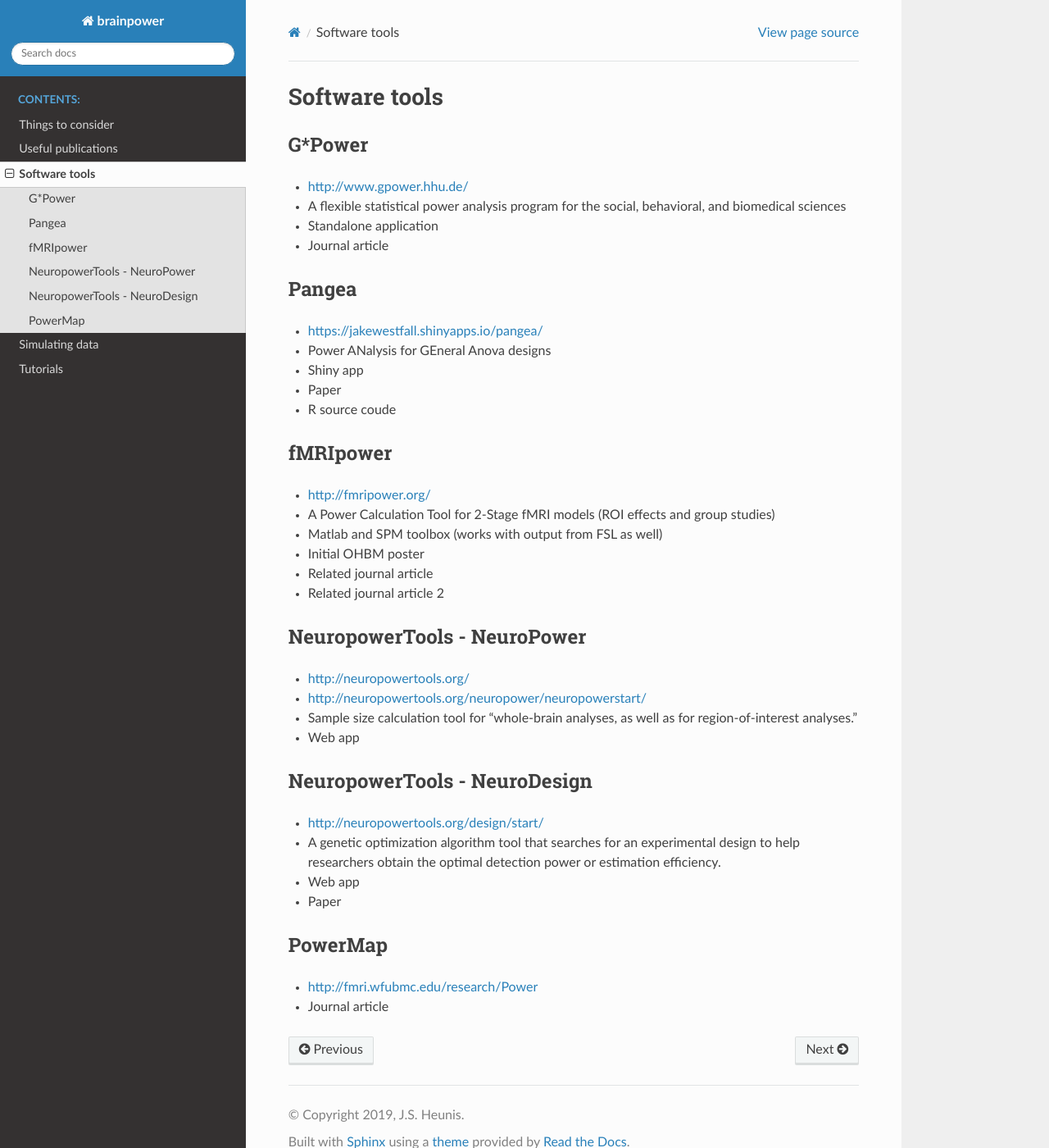
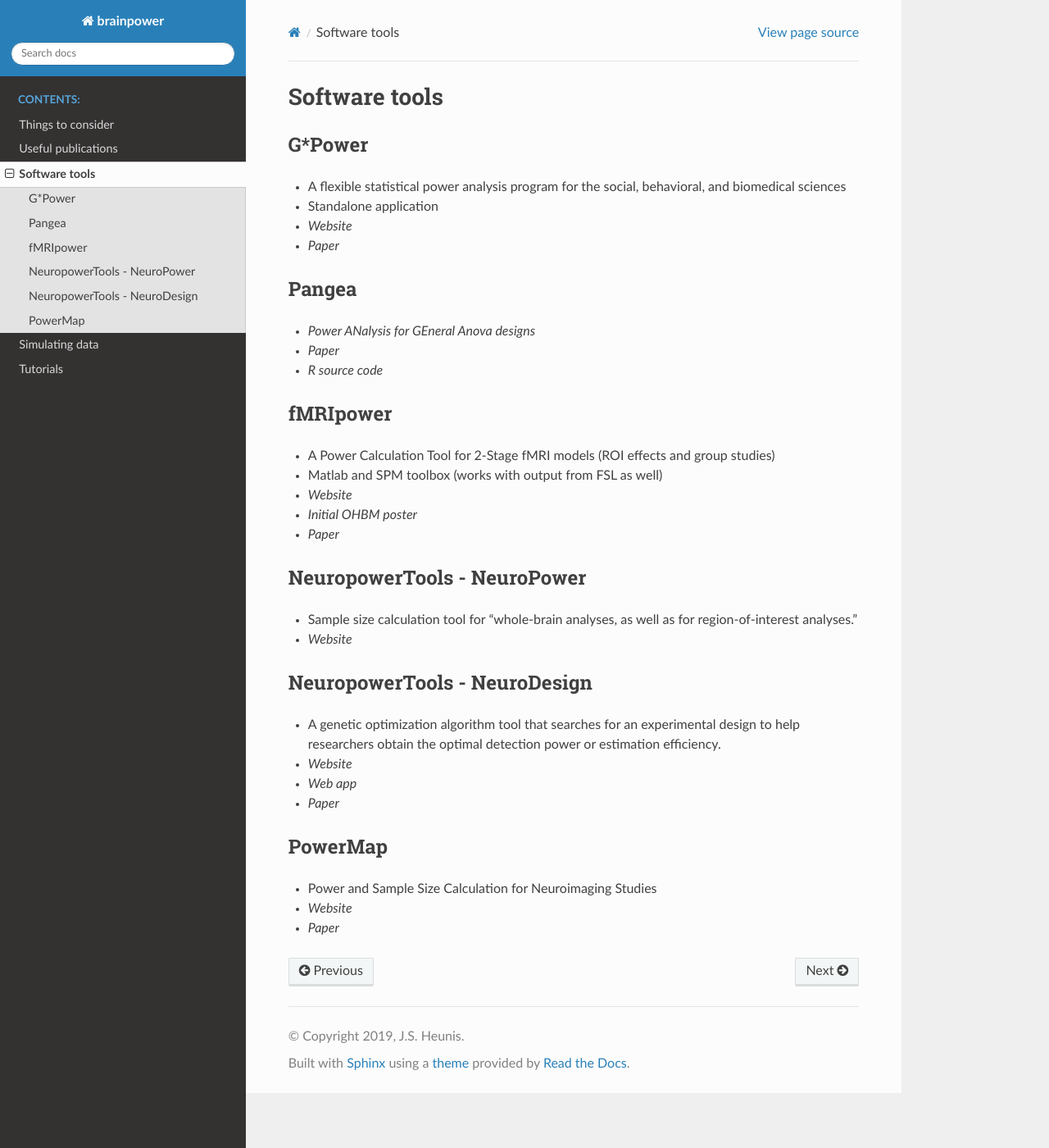
Before and after one commit to jsheunis/brainpower, a Sphinx documentation site: the page built from docs/software_tools.rst, in a window 1280 px wide and 1400 px high. Shown: the whole window at 82% size. Built offline with Sphinx 7.4.7 and the Read the Docs theme 2.0.0, drawn with Linux system fonts in a browser that asks for light colours.

Commit message:
update softwares

```diff
--- a/docs/software_tools.rst
+++ b/docs/software_tools.rst
@@ -3,44 +3,64 @@ Software tools
 
 G*Power
 *******
-* http://www.gpower.hhu.de/
 * A flexible statistical power analysis program for the social, behavioral, and biomedical sciences
 * Standalone application
-* Journal article
+* `Website`
+* `Paper`
+
+.. _Website: http://www.gpower.hhu.de/http://www.psychologie.hhu.de/fileadmin/redaktion/Fakultaeten/Mathematisch-Naturwissenschaftliche_Fakultaet/Psychologie/AAP/gpower/GPower3-BRM-Paper.pdf
+.. _Paper: http://www.psychologie.hhu.de/fileadmin/redaktion/Fakultaeten/Mathematisch-Naturwissenschaftliche_Fakultaet/Psychologie/AAP/gpower/GPower3-BRM-Paper.pdf
+
 
 Pangea
 ******
-* https://jakewestfall.shinyapps.io/pangea/
-* Power ANalysis for GEneral Anova designs
-* Shiny app
-* Paper
-* R source coude
+* `Power ANalysis for GEneral Anova designs`
+* `Paper`
+* `R source code`
+
+.. _Power ANalysis for GEneral Anova designs: http://jakewestfall.org/pangea/
+.. _Paper: http://jakewestfall.org/publications/pangea.pdf
+.. _R source code: https://github.com/jake-westfall/pangea
+
 
 fMRIpower
 *********
-* http://fmripower.org/
 * A Power Calculation Tool for 2-Stage fMRI models (ROI effects and group studies)
 * Matlab and SPM toolbox (works with output from FSL as well)
-* Initial OHBM poster
-* Related journal article
-* Related journal article 2
+* `Website`
+* `Initial OHBM poster`
+* `Paper`
+
+.. _Website: http://fmripower.org/
+.. _Initial OHBM poster: http://fmripower.org/mumford_hbm_2007.pdf
+.. _Paper : https://doi.org/10.1016/j.neuroimage.2007.07.061
+
 
 NeuropowerTools - NeuroPower
 ****************************
-* http://neuropowertools.org/
-* http://neuropowertools.org/neuropower/neuropowerstart/
 * Sample size calculation tool for "whole-brain analyses, as well as for region-of-interest analyses."
-* Web app
+* `Website`
+
+.. _Website: http://neuropowertools.org/neuropower/neuropowerstart/
+
 
 NeuropowerTools - NeuroDesign
 *****************************
+* A genetic optimization algorithm tool that searches for an experimental design to help researchers obtain the optimal detection power or estimation efficiency.
+* `Website`
+* `Web app`
+* `Paper`
 
-* http://neuropowertools.org/design/start/
-* A genetic optimization algorithm tool that searches for an experimental design to help researchers obtain the optimal detection power or estimation efficiency.
-* Web app
-* Paper
+.. _Website: http://neuropowertools.org/design/start/
+.. _Paper : https://www.biorxiv.org/content/10.1101/119594v2
+.. _Web app: http://neuropowertools.org/design/maininput/
+
 
 PowerMap
 ********
-* http://fmri.wfubmc.edu/research/Power
-* Journal article
+* Power and Sample Size Calculation for Neuroimaging Studies
+* `Website`
+* `Paper`
+
+.. _Website: http://fmri.wfubmc.edu/cms/talkPowerSampleSizeCalculation
+.. _Paper: http://fmri.wfubmc.edu/userfiles/file/PowerSampleSizeCalculation/PDF/PowerMapPaper.pdf
```
